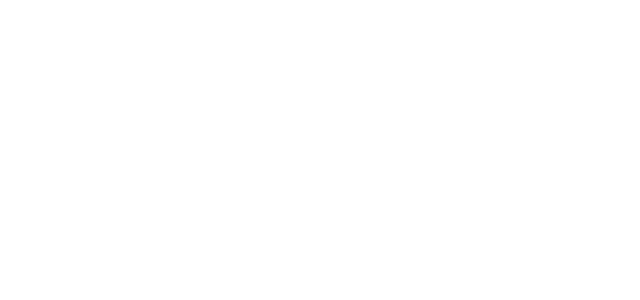
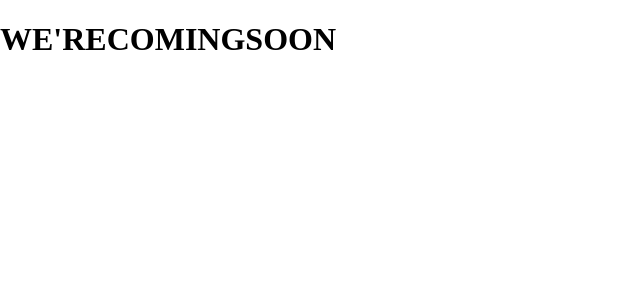
Before and after one commit to huyphan2210/green-earth-coming-soon, a Vue app: page / in a window 1280 px wide. Shown: the top 300 px of the page, without its empty margins (0-640 px from the left). Built offline with nearby package versions, Linux system fonts and the light colour scheme.

Commit message:
Add heading

```diff
--- a/src/App.vue
+++ b/src/App.vue
@@ -1,10 +1,14 @@
-<script setup lang="ts">
-
-</script>
+<script setup lang="ts"></script>
 
 <template>
   <header></header>
-  <main></main>
+  <main>
+    <h1>
+      <span>WE'RE</span>
+      <span>COMING</span>
+      <span>SOON</span>
+    </h1>
+  </main>
   <footer></footer>
 </template>
 
```
